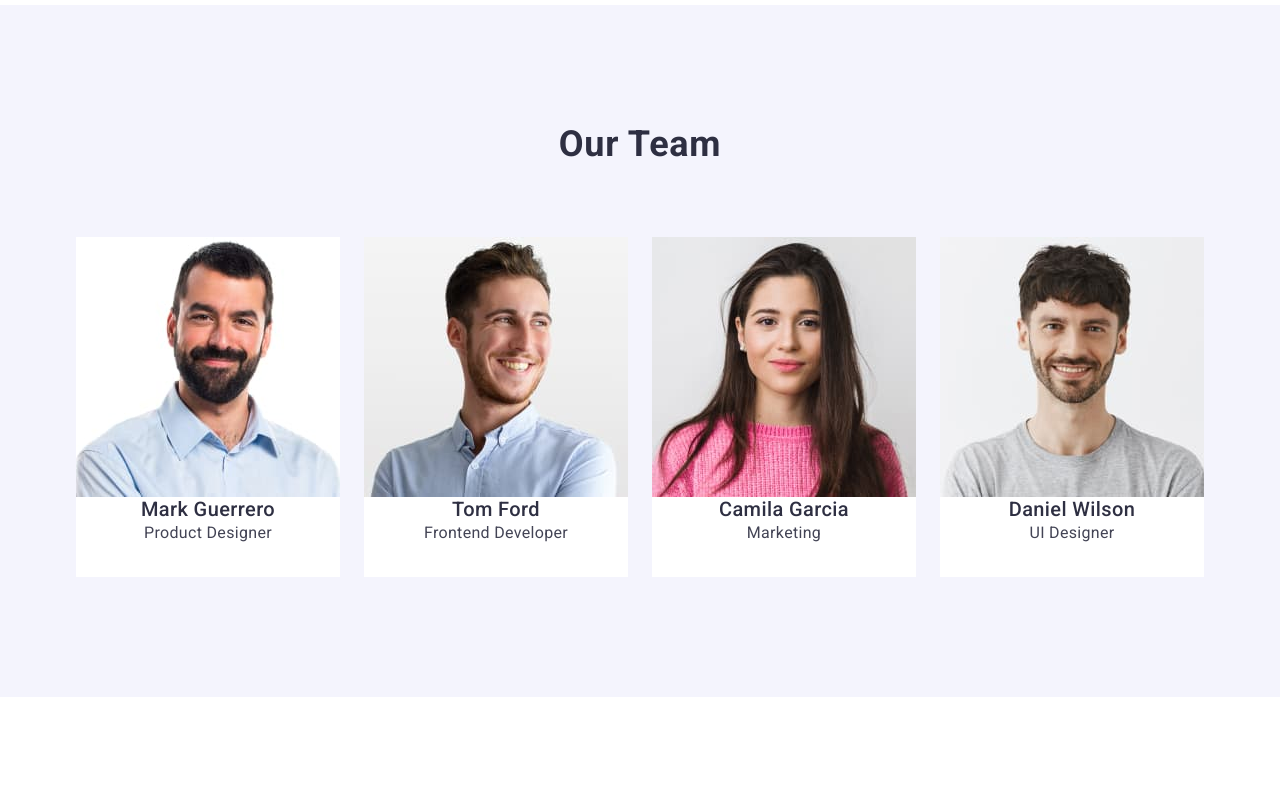
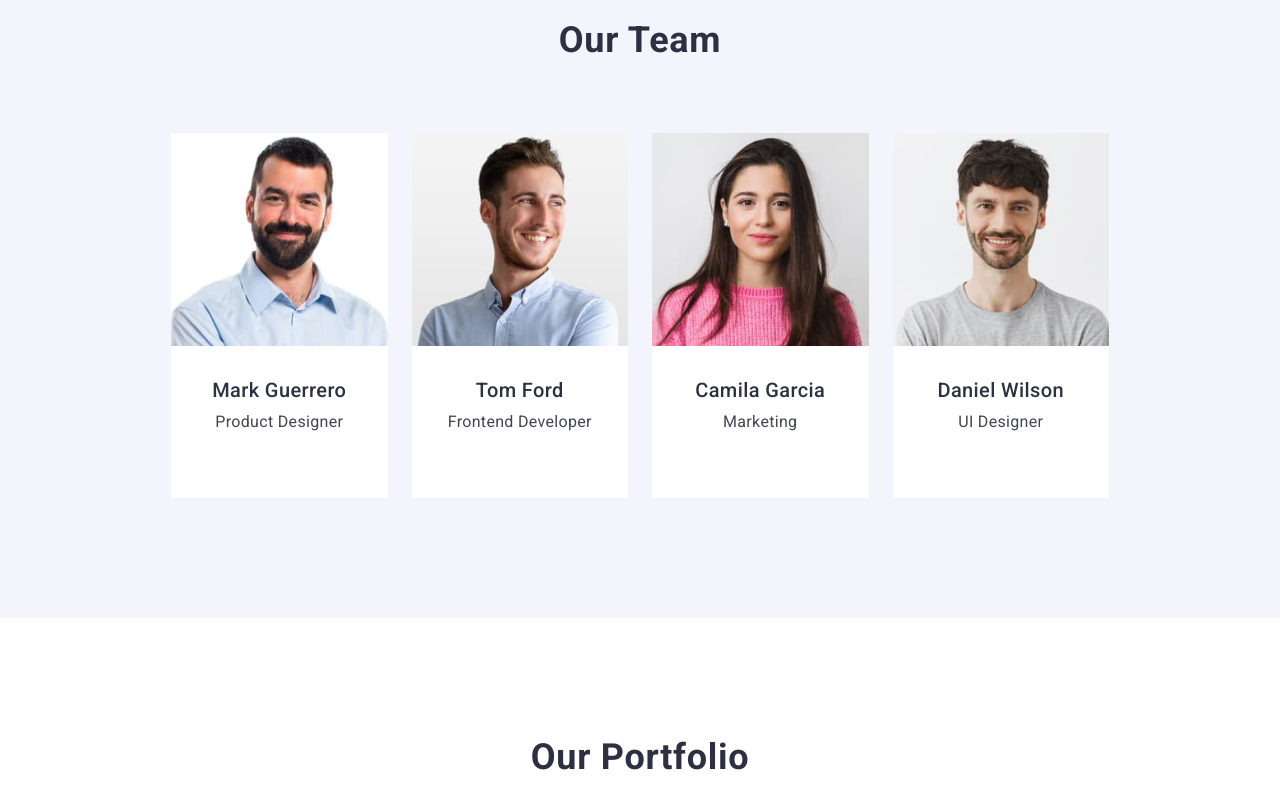
Before and after one commit to pixel22kov/goit-markup-hw-03, a plain HTML site: page index.html in a window 1280 px wide. Shown: the part 1060-1860 px from the top of the page. Drawn offline with nearby package versions, Linux system fonts and the light colour scheme.

Commit message:
added all sections

```diff
--- a/css/styles.css
+++ b/css/styles.css
@@ -18,6 +18,7 @@ margin: 0;
 
 img{
     display: block;
+    max-width: 100%
 }
 
 ul,
@@ -37,8 +38,7 @@ ol {
 
 .section{
     max-width: 1440px;
-padding-top: 120px;
-padding-bottom: 120px;
+padding: 120px 156px;
 }
 
 .page-header{
@@ -132,7 +132,6 @@ font-size: 16px;
         color: #fff;
         border-radius: 4px;
             padding: 16px 32px;
-            margin-bottom: 188px;
 }
 
 .button-order:hover,
@@ -188,6 +187,11 @@ background-color: #404BBF;
     background-color: #FFFFFF;
     width: calc((100% - 72px) / 4);
 }
+
+.team-wrapper{
+    padding: 32px 16px;
+}
+
 .team-name {
     font-weight: 500;
         font-size: 20px;
@@ -195,6 +199,7 @@ background-color: #404BBF;
         letter-spacing: 0.02em;
         text-align: center;
         color: #2e2f42;
+        margin-bottom: 8px;
 }
 .team-text {
     font-weight: 400;
@@ -213,6 +218,7 @@ background-color: #404BBF;
         text-align: center;
         text-transform: capitalize;
         color: #2e2f42;
+        margin-bottom: 72px;
 }
 
 .portfolio-list{
@@ -253,6 +259,7 @@ background-color: #404BBF;
 .footer-logo-first .logo-second-part {
         color: #f4f4fd;
 }
+
 .footer-text {
     font-weight: 400;
         font-size: 16px;
--- a/index.html
+++ b/index.html
@@ -101,8 +101,10 @@
           <ul class="team-list">
             <li class="team-item">
               <img src="./images/img1.jpg" alt="Product Designer" width="264" />
+              <div class="team-wrapper">
                 <h3 class="team-name">Mark Guerrero</h3>
                 <p class="team-text">Product Designer</p>
+              </div>
             </li>
             <li class="team-item">
               <img
@@ -110,18 +112,24 @@
                 alt="Frontend Developer"
                 width="264"
               />
+              <div class="team-wrapper">
                 <h3 class="team-name">Tom Ford</h3>
                 <p class="team-text">Frontend Developer</p>
+              </div>
             </li>
             <li class="team-item">
               <img src="./images/img3.jpg" alt="Marketing" width="264" />
+              <div class="team-wrapper">
                 <h3 class="team-name">Camila Garcia</h3>
                 <p class="team-text">Marketing</p>
+              </div>
             </li>
             <li class="team-item">
               <img src="./images/img4.jpg" alt="UI Designer" width="264" />
+              <div class="team-wrapper">
                 <h3 class="team-name">Daniel Wilson</h3>
                 <p class="team-text">UI Designer</p>
+              </div>
             </li>
           </ul>
         </div>
```
Lines whose indentation alone changed are shown as unchanged.
